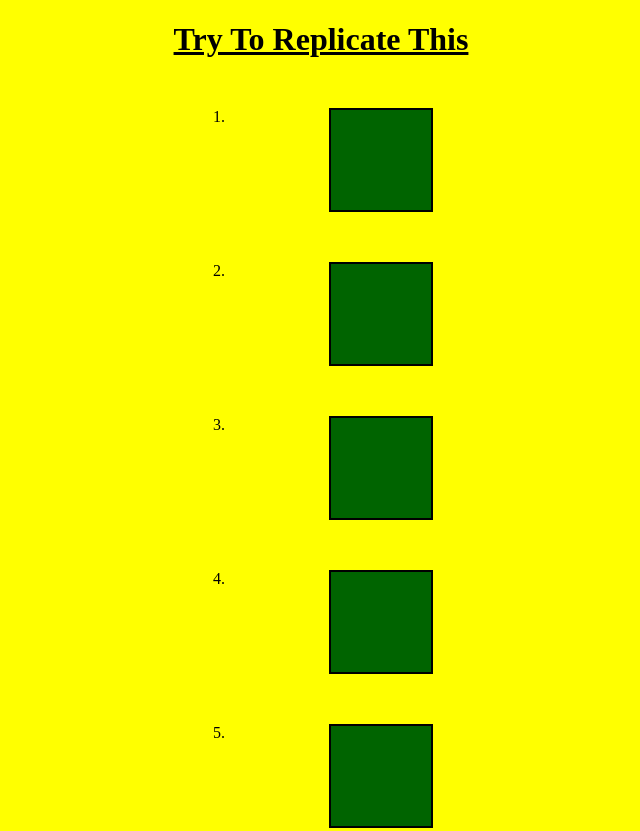
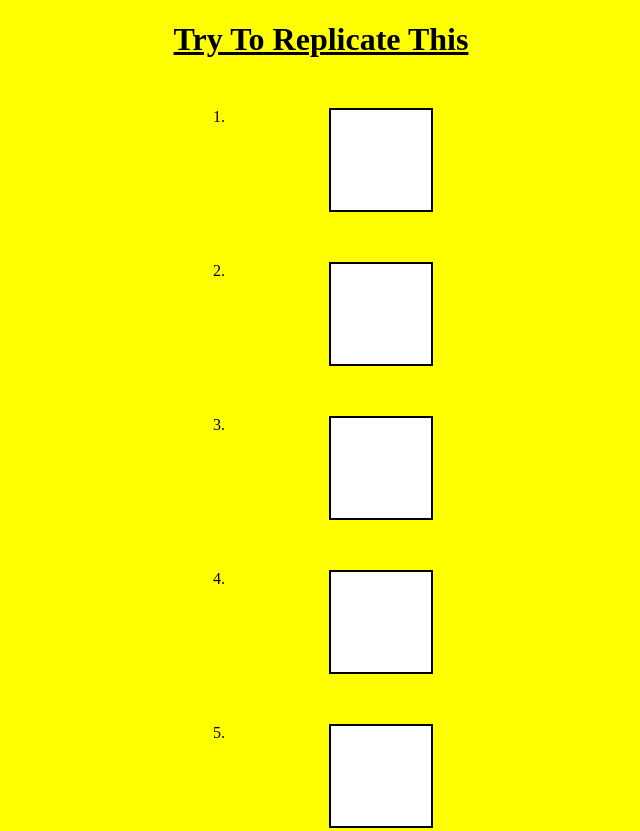
Before and after one commit to gitabhay/assessment8, a plain HTML site: page index2.html in a window 1280 px wide. Shown: the top 831 px of the page, without its empty margins (319-959 px from the left). Drawn offline with Linux system fonts and the light colour scheme.

Commit message:
Update index2.css

```diff
--- a/index2.css
+++ b/index2.css
@@ -16,7 +16,7 @@ body{
 
 
 .box{
-    background-color: darkgreen;
+    background-color: white;
     width: 100px;
     height:100px;
     margin-top: 50px;
```
